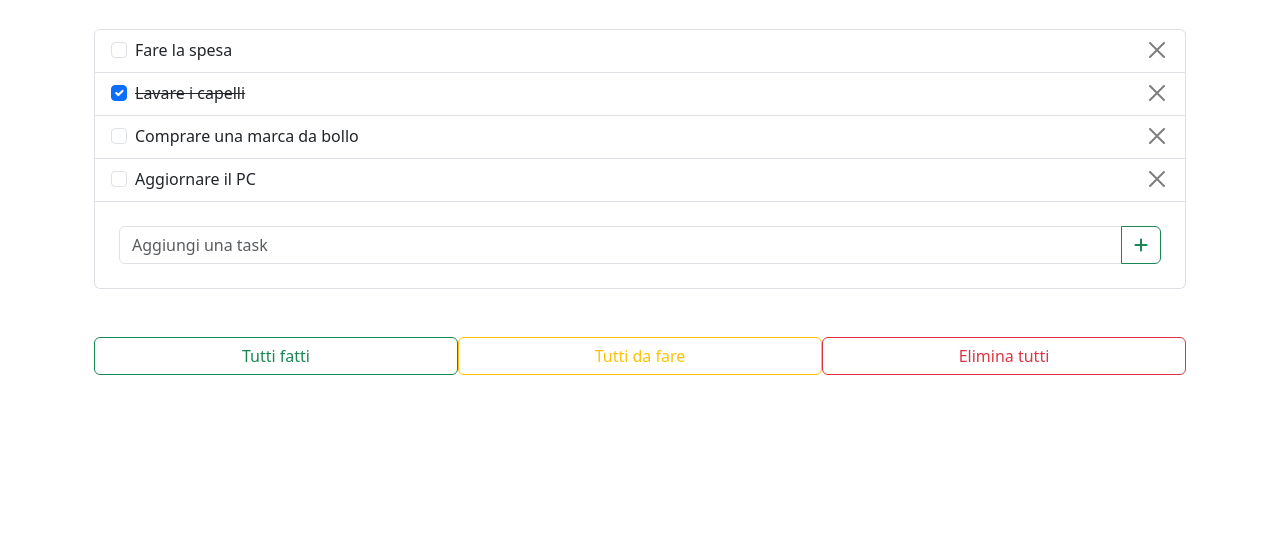
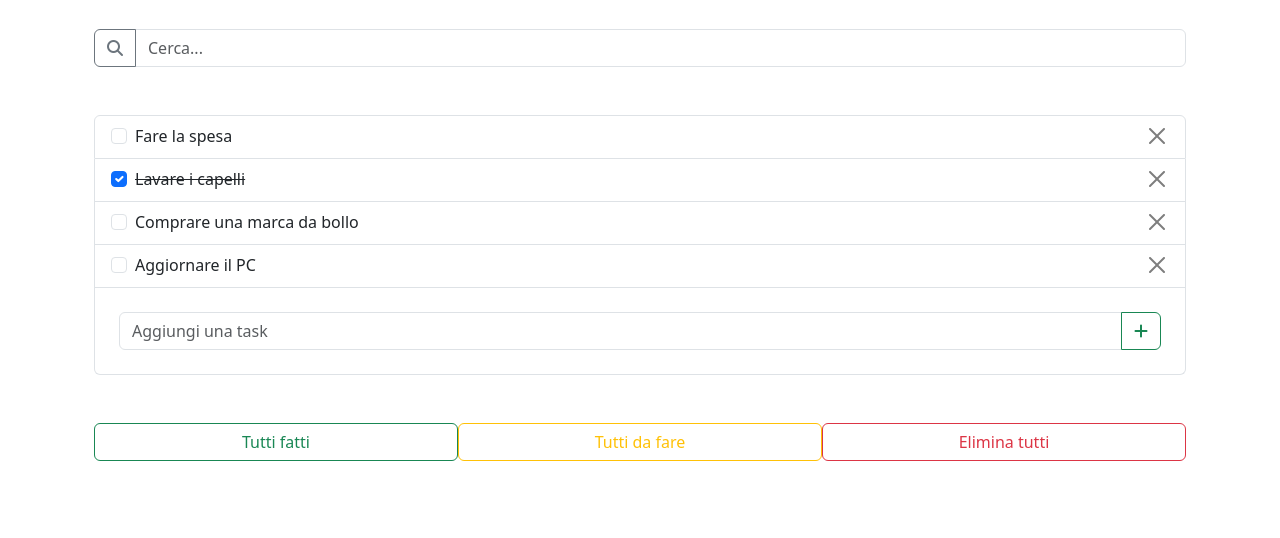
Before and after one commit to BiagioCaputo/vue-todolist, a plain HTML site: page index.html in a window 1280 px wide. Shown: the part 262-800 px from the top of the page. Drawn offline with nearby package versions, Linux system fonts and the light colour scheme.

Commit message:
Aggiunto filtro di ricerca in tempo reale

```diff
--- a/index.html
+++ b/index.html
@@ -30,9 +30,15 @@
                 <img src="boolean.png" alt="boolean logo" class="mb-5">
                 <h1>Cose da fare</h1>
             </div>
+            <!-- Barra di ricerca -->
+            <div class="input-group mt-5">
+                <button class="btn btn-outline-secondary" type="button"><i class="fa-solid fa-magnifying-glass"></i></button>
+                <input type="text" class="form-control" placeholder="Cerca..." v-model="searchedText">
+            </div>
+
             <ul class="list-group mt-5">
                 <!-- Corpo principale della lista con le varie task -->
-                <li class="list-group-item d-flex justify-content-between"  v-for="task in tasks">
+                <li class="list-group-item d-flex justify-content-between"  v-for="task in searchedTasks">
                     <div class="form-check">
                         <label role="button" class="form-check-label" :class="{'text-decoration-line-through' : task.done}">
                             <input class="form-check-input" type="checkbox" v-model = "task.done">
--- a/js/script.js
+++ b/js/script.js
@@ -7,10 +7,16 @@ const app = createApp({
     data: () => ({
         tasks,
         newTaskText:"",
+        searchedText:""
     }),
 
     computed: {
+        //funzione per ricavare un nuovo array contenente i termini ricercati dall'utente salvati nella stringa contenuta in searched text
+        searchedTasks() {
+            const searchedTask = this.searchedText.toLowerCase();
 
+            return this.tasks.filter(task => task.text.toLowerCase().includes(searchedTask));
+        }
     },
 
     methods: {
```
